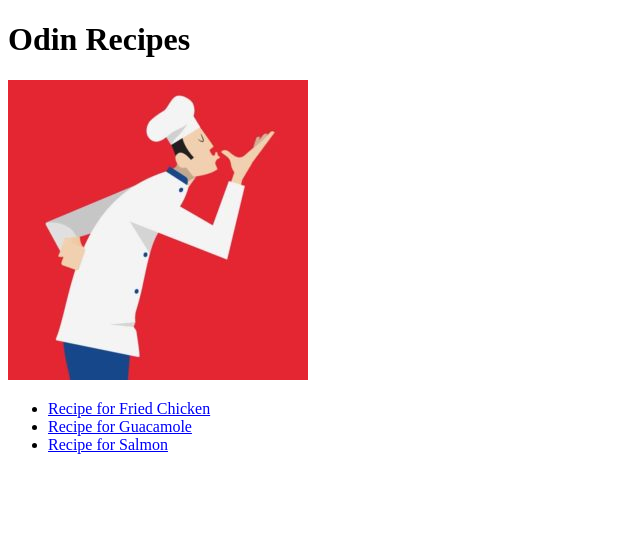
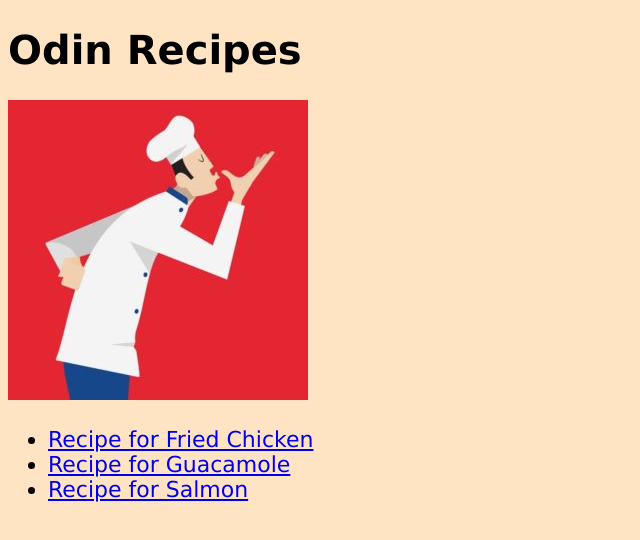
Before and after one commit to i786x/odin-recipes, a plain HTML site: page index.html in a window 1280 px wide. Shown: the whole page, without its empty margins (0-640 px from the left). Drawn offline with Linux system fonts and the light colour scheme.

Commit message:
Added CSS

```diff
--- a/index.html
+++ b/index.html
@@ -3,9 +3,10 @@
 <head>
     <meta charset="UTF-8">
     <title>Odin Recipes</title>
+    <link rel="stylesheet" href="style.css">
 </head>
 <body>
-    <h1>Odin Recipes</h1>
+    <h1 id="firsttitle">Odin Recipes</h1>
     <img src="../images/chefskiss.jpeg" alt="Chefs Kiss">
     <ul>
    <li><a href="recipes/friedchicken.html">Recipe for Fried Chicken </li>
--- /dev/null
+++ b/style.css
@@ -0,0 +1,12 @@
+body {
+    background-color: bisque;
+}
+
+* {
+    font-size: 22px;
+    font-family: Verdana, Geneva, Tahoma, sans-serif;
+}
+
+#firsttitle {
+    font-size: 40px;
+}
```
Also changed, not shown: recipes/friedchicken.html (+1 -0 lines), recipes/guac.html (+2 -0 lines), recipes/salmon.html (+1 -1 lines).
